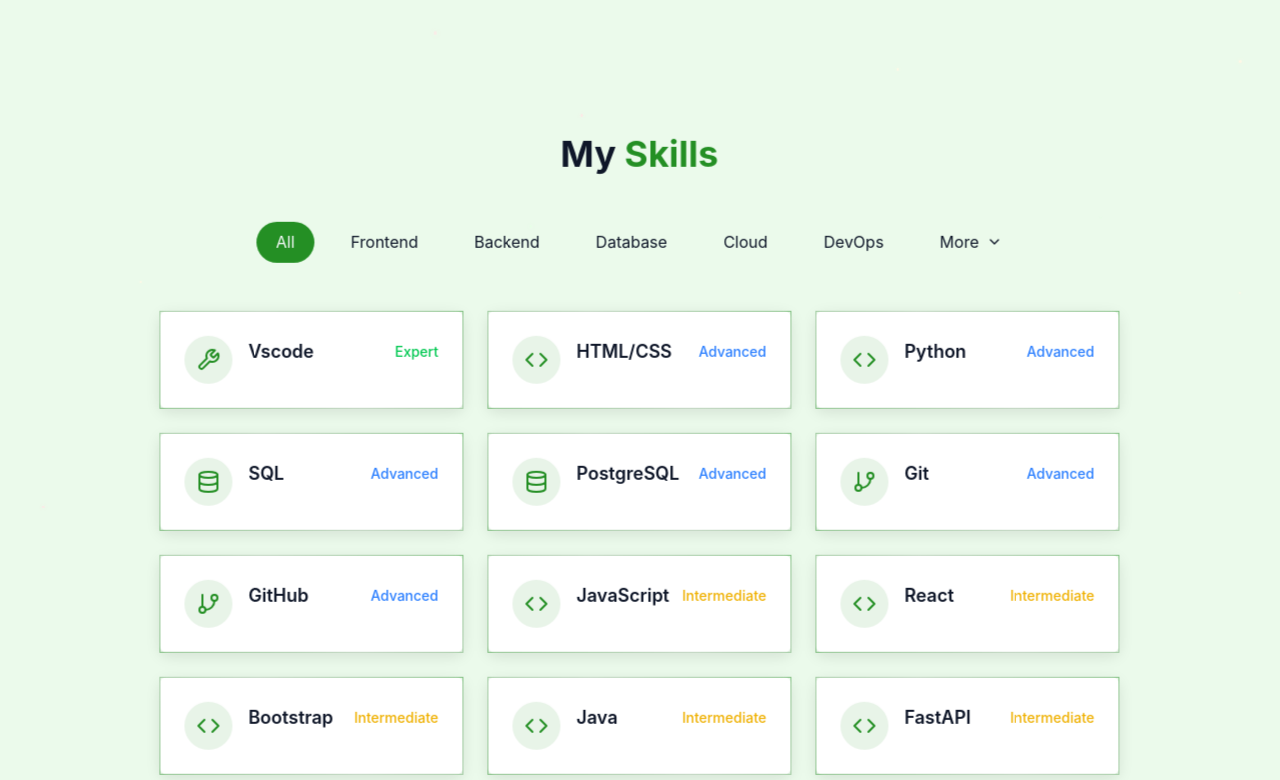
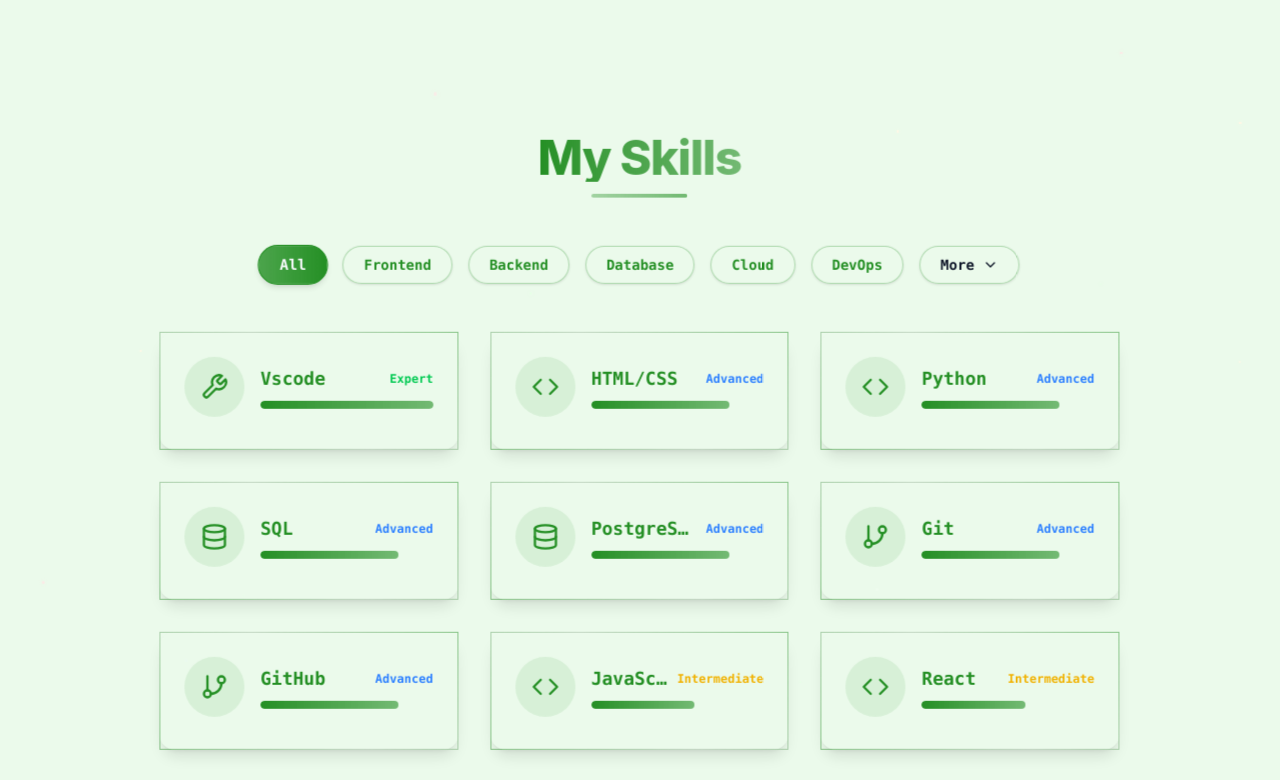
Before and after one commit to dangkhoipham80/portfolio, a React (Vite) app in the folder portfolio/: page / in a window 1280 px wide. Shown: the part 1980-2760 px from the top of the page. Built offline with nearby package versions, Linux system fonts and the light colour scheme.

Commit message:
chore: css for skill

```diff
--- a/portfolio/src/components/SkillsSection.tsx
+++ b/portfolio/src/components/SkillsSection.tsx
@@ -161,9 +161,12 @@
   return (
     <section id="skills" className="py-24 px-4 relative bg-secondary/30">
       <div className="container mx-auto max-w-5xl">
-        <h2 className="text-3xl md:text-4xl font-bold mb-12 text-center">
-          My <span className="text-primary">Skills</span>
-        </h2>
+        <div className="flex flex-col items-center mb-12">
+          <h2 className="text-4xl md:text-5xl font-extrabold tracking-tight bg-gradient-to-r from-primary via-primary/80 to-primary/60 bg-clip-text text-transparent text-center">
+            My Skills
+          </h2>
+          <div className="h-1 w-24 bg-gradient-to-r from-primary/60 via-primary/80 to-primary rounded-full mt-3 animate-pulse" />
+        </div>
 
         <div className="flex flex-wrap justify-center gap-4 mb-12">
           {displayedCategories.map((category, key) => (
@@ -174,10 +177,10 @@
                 setShowAllSkills(false);
               }}
               className={cn(
-                "px-5 py-2 rounded-full transition-colors duration-300 capitalize",
+                "px-5 py-2 rounded-full font-mono text-sm font-semibold border border-primary/30 bg-background/60 hover:bg-primary/10 transition-all duration-300 capitalize shadow-sm",
                 activeCategory === category
-                  ? "bg-primary text-primary-foreground"
-                  : "bg-secondary/70 text-foreground hover:bg-secondary"
+                  ? "bg-gradient-to-r from-primary/80 to-primary text-primary-foreground border-primary shadow-md scale-105"
+                  : "text-primary hover:scale-105"
               )}
             >
               {category}
@@ -186,7 +189,7 @@
           {hasMoreCategories && (
             <button
               onClick={() => setShowAllCategories(!showAllCategories)}
-              className="flex items-center gap-2 px-5 py-2 rounded-full bg-secondary/70 text-foreground hover:bg-secondary transition-colors duration-300"
+              className="flex items-center gap-2 px-5 py-2 rounded-full font-mono text-sm font-semibold border border-primary/30 bg-background/60 hover:bg-primary/10 transition-all duration-300 shadow-sm"
             >
               {showAllCategories ? "Show Less" : "More"}
               {showAllCategories ? (
@@ -198,25 +201,25 @@
           )}
         </div>
 
-        <div className="grid grid-cols-1 sm:grid-cols-2 lg:grid-cols-3 gap-6">
+        <div className="grid grid-cols-1 sm:grid-cols-2 lg:grid-cols-3 gap-8">
           {displayedSkills.map((skill, index) => {
             const Icon = skill.icon;
             return (
               <div
                 key={index}
-                className="gradient-border p-6 rounded-lg card-hover group"
+                className="gradient-border p-6 rounded-2xl card-hover group bg-background/80 shadow-lg transition-all duration-300 flex flex-col h-full"
               >
-                <div className="flex items-center gap-4">
-                  <div className="flex-shrink-0 p-3 rounded-full bg-primary/10 group-hover:bg-primary/20 transition-colors duration-300">
-                    <Icon className="h-6 w-6 text-primary" />
+                <div className="flex items-center gap-4 mb-2">
+                  <div className="flex-shrink-0 p-4 rounded-full bg-primary/10 group-hover:bg-primary/20 transition-colors duration-300">
+                    <Icon className="h-7 w-7 text-primary" />
                   </div>
                   <div className="flex-1 min-w-0">
                     <div className="flex items-center justify-between mb-2">
-                      <h3 className="font-semibold text-lg truncate">
+                      <h3 className="font-mono font-bold text-lg truncate text-primary">
                         {skill.name}
                       </h3>
                       <span
-                        className={`text-sm font-medium ml-2 whitespace-nowrap ${getLevelColor(
+                        className={`text-xs font-mono font-semibold ml-2 whitespace-nowrap ${getLevelColor(
                           skill.level
                         )}`}
                       >
@@ -225,11 +228,18 @@
                     </div>
                     <div className="w-full bg-secondary/50 h-2 rounded-full overflow-hidden">
                       <div
-                        className="bg-primary h-2 rounded-full origin-left transition-all duration-1000 ease-out"
+                        className="bg-gradient-to-r from-primary via-primary/80 to-primary/60 h-2 rounded-full origin-left animate-grow"
                         style={{
-                          width: "0%",
-                          animation: `grow 1.5s ease-out forwards`,
+                          width:
+                            skill.level === "Expert"
+                              ? "100%"
+                              : skill.level === "Advanced"
+                              ? "80%"
+                              : skill.level === "Intermediate"
+                              ? "60%"
+                              : "40%",
                           animationDelay: `${index * 0.1}s`,
+                          animationDuration: "1.5s",
                         }}
                       />
                     </div>
@@ -241,10 +251,10 @@
         </div>
 
         {hasMoreSkills && (
-          <div className="flex justify-center mt-8">
+          <div className="flex justify-center mt-10">
             <button
               onClick={() => setShowAllSkills(!showAllSkills)}
-              className="flex items-center gap-2 px-6 py-3 rounded-full bg-primary/10 hover:bg-primary/20 text-primary transition-colors duration-300"
+              className="cosmic-button flex items-center gap-2 text-lg font-mono px-6 py-3"
             >
               {showAllSkills ? "Show Less Skills" : "Show More Skills"}
               {showAllSkills ? (
```
